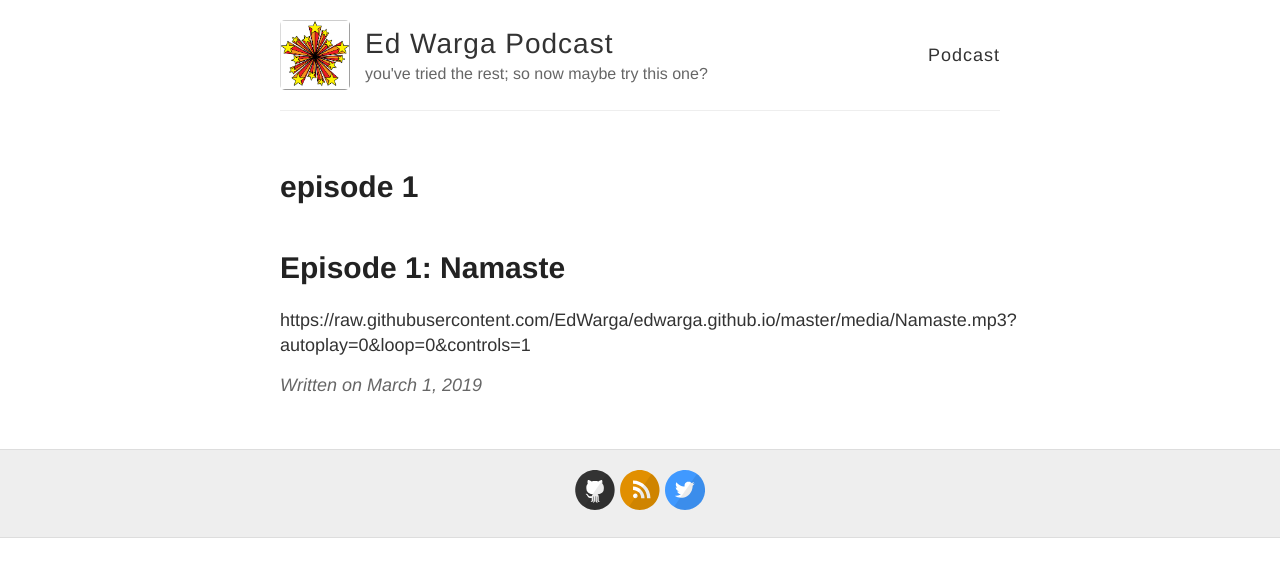
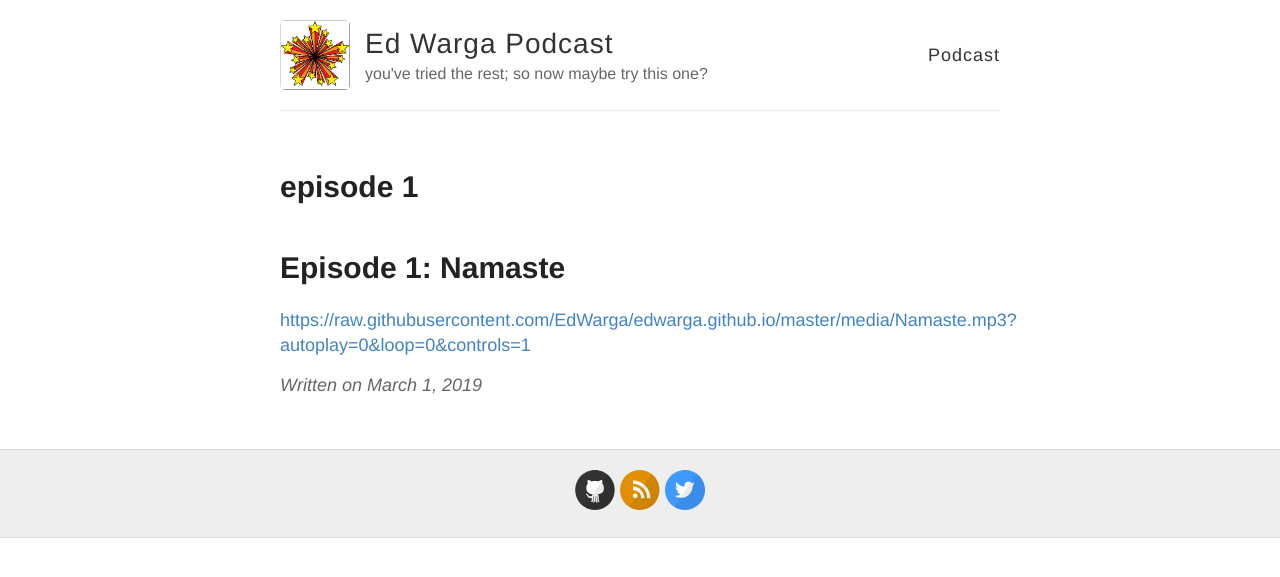
Before and after one commit to EdWarga/edwarga.github.io, a Jekyll site: the page built from _posts/2019-03-01-episode1.md, in a window 1280 px wide. Shown: the top 577 px of the page. Built offline with Jekyll 4.4.1, drawn with Linux system fonts in a browser that asks for light colours.

Commit message:
Update 2019-03-01-episode1.md

```diff
--- a/_posts/2019-03-01-episode1.md
+++ b/_posts/2019-03-01-episode1.md
@@ -4,4 +4,4 @@
 ---
 
 # Episode 1: Namaste
-https://raw.githubusercontent.com/EdWarga/edwarga.github.io/master/media/Namaste.mp3?autoplay=0&loop=0&controls=1
+<https://raw.githubusercontent.com/EdWarga/edwarga.github.io/master/media/Namaste.mp3?autoplay=0&loop=0&controls=1>
```
